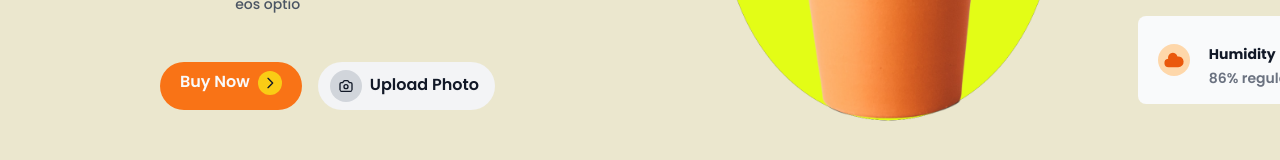
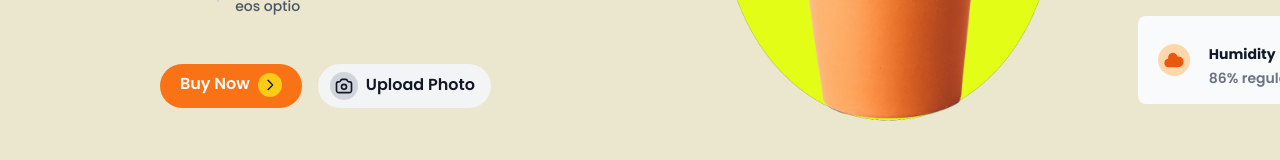
Before and after one commit to devraj4522/frontend-greenie, a React (Create React App) app: page / in a window 1280 px wide. Shown: the part 513-673 px from the top of the page. Built offline with nearby package versions, Linux system fonts and the light colour scheme; a web font is replaced by a local one.

Commit message:
Update ButtonLeftIcon.jsx

```diff
--- a/src/template/Button/ButtonLeftIcon.jsx
+++ b/src/template/Button/ButtonLeftIcon.jsx
@@ -8,7 +8,7 @@ const ButtonLeftIcon = (props) => {
       <CameraIcon
         className="transition
             ease-in-out delay-150 group-hover:-translate-x-[0.5rem]
-            text-gray-900 mr-2 p-2 inline-block h-8 w-8
+            text-gray-900 mr-2 p-1 inline-block h-7 w-7
             rounded-full bg-gray-300 group-hover:bg-gray-400"
       />
       {props.text}
```
